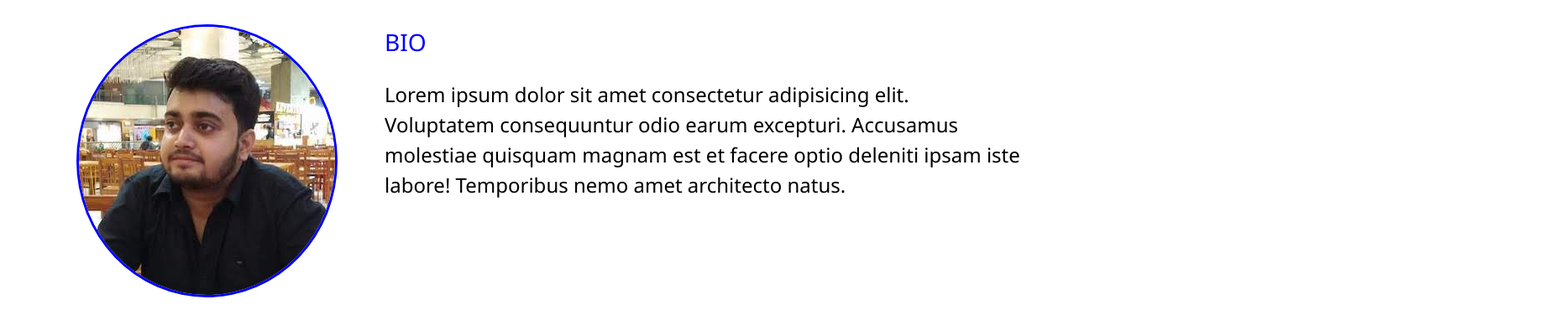
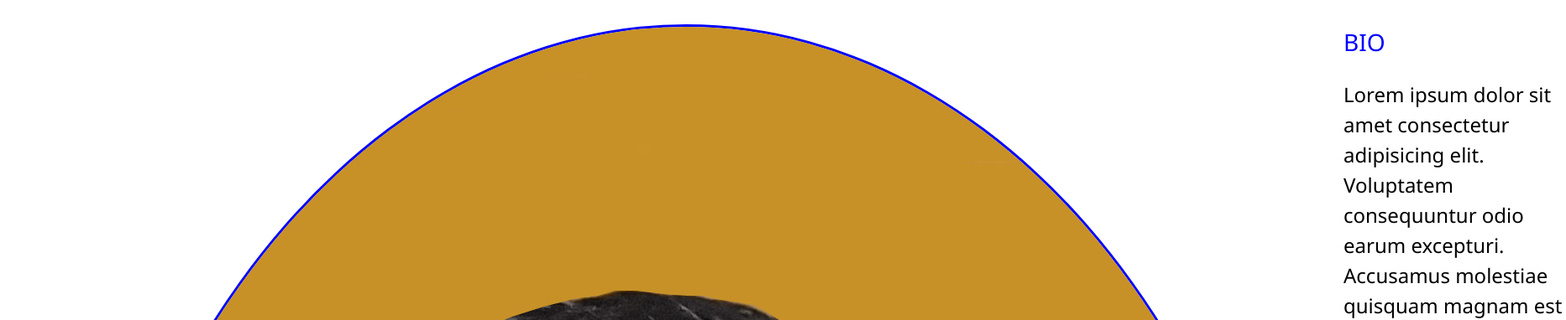
Before and after one commit to anubhavcu/portfolio, a website: page dist/about.html in a window 1280 px wide. Shown: the part 253-635 px from the top of the page at 84% size, 1865 px wide, since content can reach past the window. Drawn offline with Linux system fonts and the light colour scheme.

Commit message:
Update about.html

```diff
--- a/dist/about.html
+++ b/dist/about.html
@@ -44,7 +44,7 @@
         <h1 class="lg-heading">About <span class="text-secondary">Me </span></h1>
         <h2 class="sm-heading">Let me tell you something... </h2>
         <div class="about-info">
-            <img src="img/portrait.jpg" alt="Anubhav Srivastava" class="bio-image">
+            <img src="img/profile1.jpg" alt="Anubhav Srivastava" class="bio-image">
             <div class="bio">
                 <h3 class="text-secondary">BIO</h3>
                 <p>Lorem ipsum dolor sit amet consectetur adipisicing elit. Voluptatem consequuntur odio earum excepturi. Accusamus molestiae quisquam magnam est et facere optio deleniti ipsam iste labore! Temporibus nemo amet architecto natus.</p>
```
